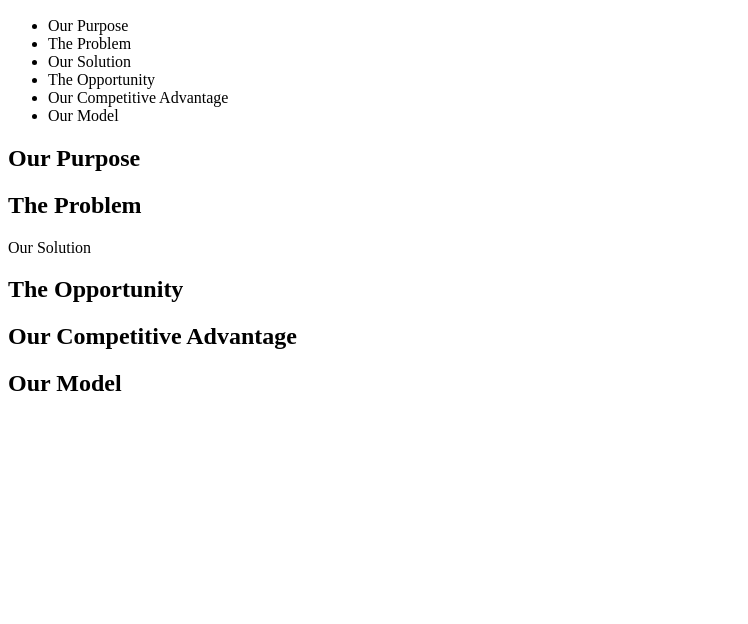
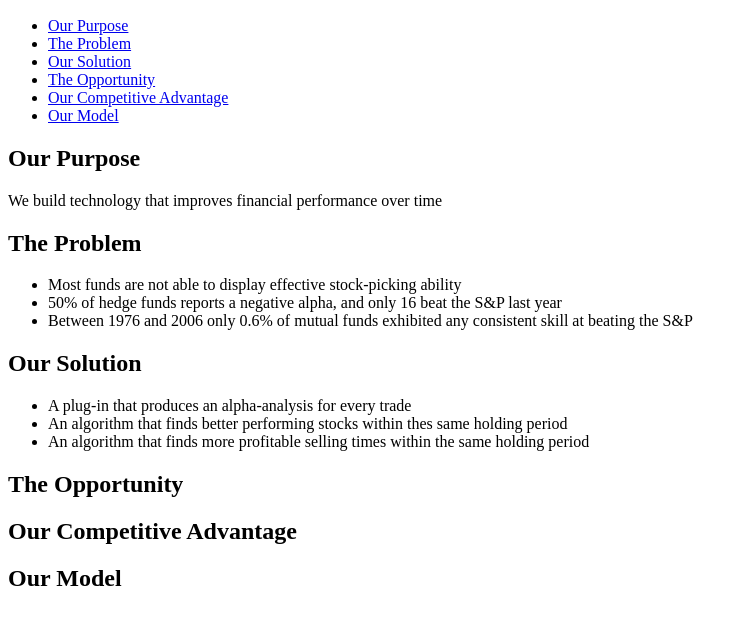
Before and after one commit to lbarberiscanoni/Alpha-Sci, a plain HTML site: page index.html in a window 1280 px wide. Shown: the part 50-674 px from the top of the page, without its empty margins (0-748 px from the left). Drawn offline with Linux system fonts and the light colour scheme.

Commit message:
placed content for the first 3 slides

```diff
--- a/index.html
+++ b/index.html
@@ -12,31 +12,54 @@
 			<h1>Alpha-Sci Presentation</h1>
 			<nav>
 				<ul>
-					<li>Our Purpose</li>
-					<li>The Problem</li>
-					<li>Our Solution</li>
-					<li>The Opportunity</li>
-					<li>Our Competitive Advantage</li>
-					<li>Our Model</li>
+					<li>
+						<a href="#purpose">Our Purpose</a>
+					</li>
+					<li>
+						<a href="#problem">The Problem</a>
+					</li>
+					<li>
+						<a href="#solution">Our Solution</a>
+					</li>
+					<li>
+						<a href="#opportunity">The Opportunity</a>
+					</li>
+					<li>
+						<a href="#advantage">Our Competitive Advantage</a>
+					</li>
+					<li>
+						<a href="#model">Our Model</a>
+					</li>
 				</ul>
 			</nav>
 		</section>
-		<section class="page">
+		<section class="page" id="purpose">
 			<h2>Our Purpose</h2>
+			<p>We build technology that improves financial performance over time</p>
 		</section>
-		<section class="page">
+		<section class="page" id="problem">
 			<h2>The Problem</h2>
+			<ul>
+				<li>Most funds are not able to display effective stock-picking ability</li>
+				<li>50% of hedge funds reports a negative alpha, and only 16 beat the S&P last year</li>
+				<li>Between 1976 and 2006 only 0.6% of mutual funds exhibited any consistent skill at beating the S&P</li>
+			</ul>
 		</section>
-		<section class="page>
+		<section class="page" id="solution">
 			<h2>Our Solution</h2>
+			<ul>
+				<li>A plug-in that produces an alpha-analysis for every trade</li>
+				<li>An algorithm that finds better performing stocks within thes same holding period</li>
+				<li>An algorithm that finds more profitable selling times within the same holding period</li>
+			</ul>
 		</section>
-		<section class="page">
+		<section class="page" id="opportunity">
 			<h2>The Opportunity</h2>
 		</section>
-		<section class="page">
+		<section class="page" id="advantage">
 			<h2>Our Competitive Advantage</h2>
 		</section>
-		<section class="page">
+		<section class="page" id="model">
 			<h2>Our Model</h2>
 		</section>
 	</div>
```
Also changed, not shown: 1 other file.
